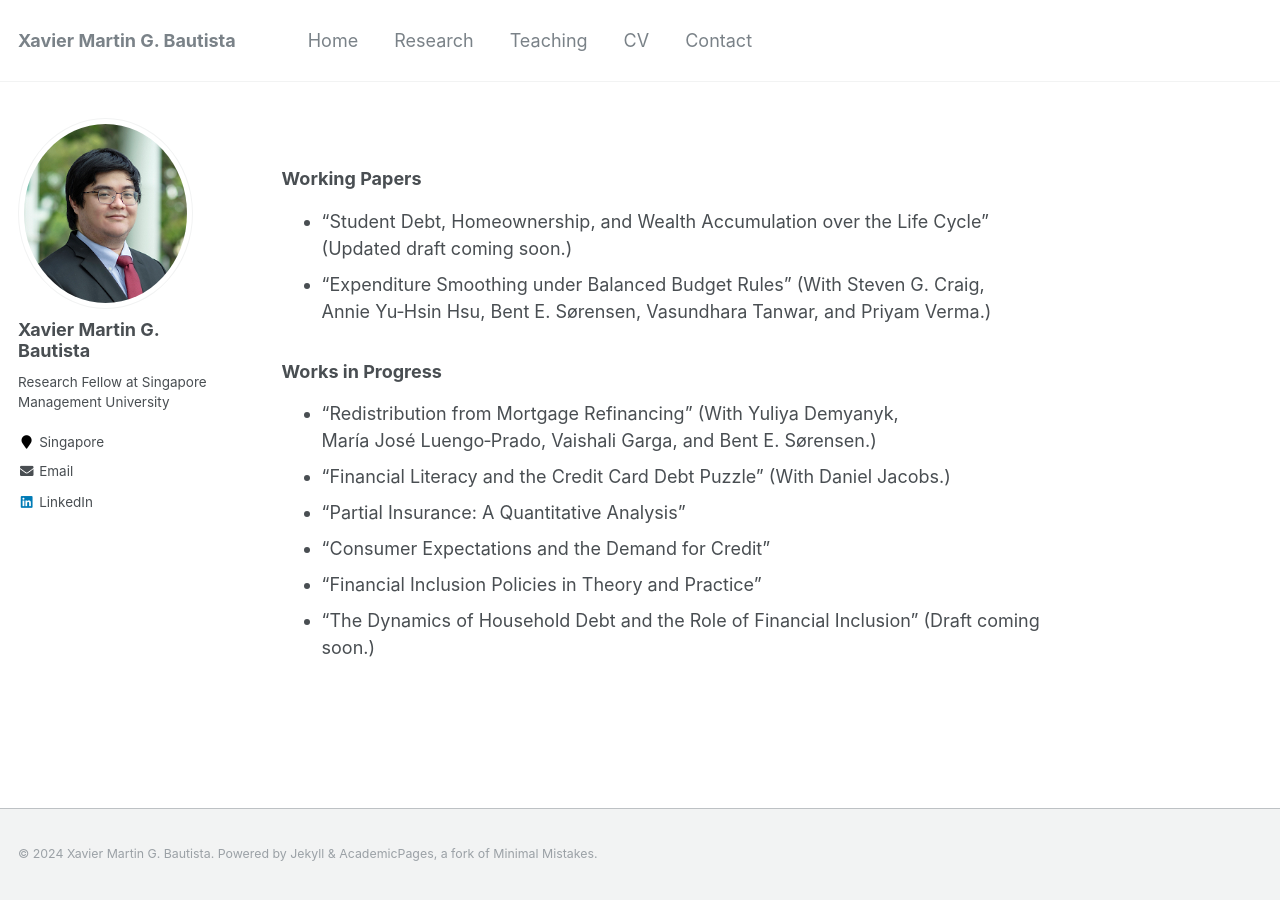
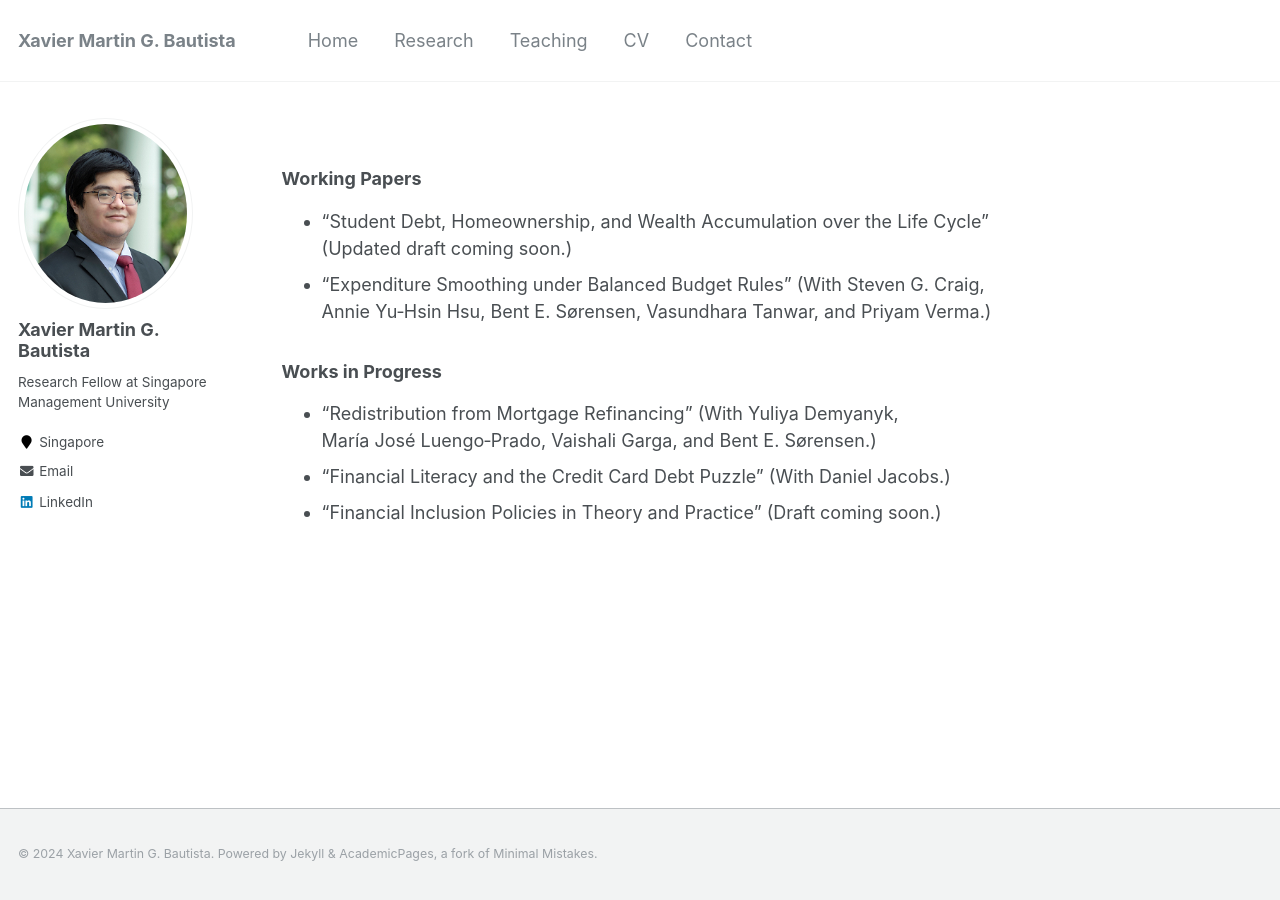
Before and after one commit to xmgbautista/xmgbautista.github.io, a Jekyll site: the page built from _pages/research.md, in a window 1280 px wide. Built offline with Jekyll 4.4.1, drawn with Linux system fonts in a browser that asks for light colours.

Commit message:
Update Research Page

```diff
--- a/_pages/research.md
+++ b/_pages/research.md
@@ -14,7 +14,4 @@ author_profile: true
 
 * "Redistribution from Mortgage Refinancing" (With Yuliya&nbsp;Demyanyk, Mar&iacute;a&nbsp;Jos&eacute;&nbsp;Luengo&#8209;Prado, Vaishali&nbsp;Garga, and Bent&nbsp;E.&nbsp;S&oslash;rensen.) <br>
 * "Financial Literacy and the Credit Card Debt Puzzle" (With Daniel&nbsp;Jacobs.) <br>
-* "Partial Insurance: A Quantitative Analysis" <br>
-* "Consumer Expectations and the Demand for Credit" <br>
-* "Financial Inclusion Policies in Theory and Practice" <br>
-* "The Dynamics of Household Debt and the Role of Financial Inclusion" (Draft coming soon.)
+* "Financial Inclusion Policies in Theory and Practice" (Draft coming soon.)
```
Also changed, not shown: 1 other file.
